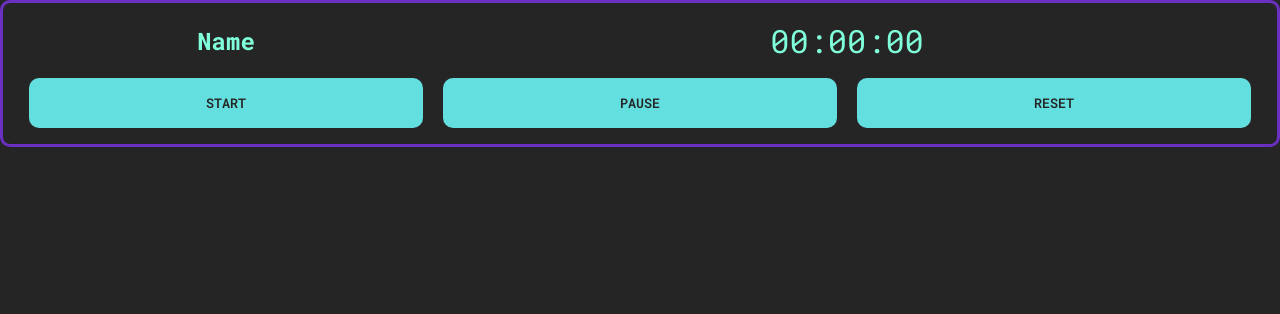
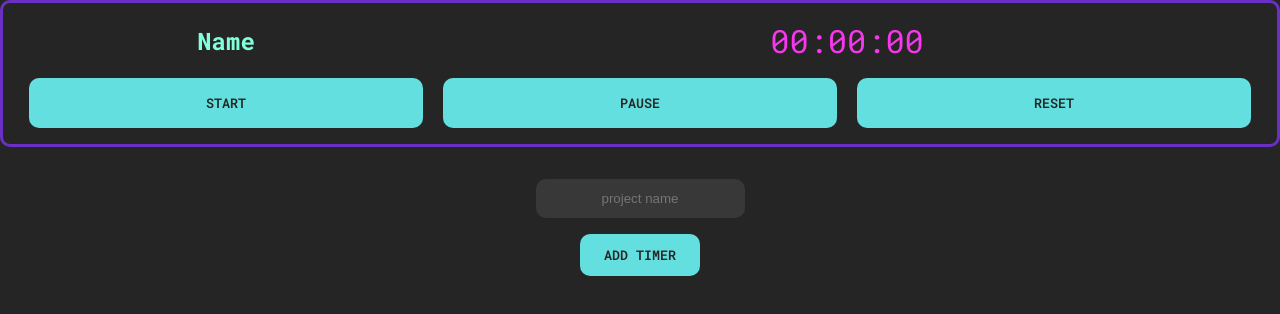
Before and after one commit to skuenzi/project-timer, a React (Create React App) app: page / in a window 1280 px wide. Shown: the top 314 px of the page. Built offline with nearby package versions, Linux system fonts and the light colour scheme.

Commit message:
added and styled addTimerform component

```diff
--- a/package.json
+++ b/package.json
@@ -8,6 +8,7 @@
     "@testing-library/user-event": "^13.5.0",
     "react": "^18.2.0",
     "react-dom": "^18.2.0",
+    "react-icons": "^4.4.0",
     "react-scripts": "5.0.1",
     "web-vitals": "^2.1.4"
   },
--- /dev/null
+++ b/src/AddTimerForm.js
@@ -0,0 +1,32 @@
+import { useState } from "react";
+import { AiOutlinePlus } from "react-icons/ai";
+
+export default function AddTimerForm(second) {
+  const [showAddTimerForm, setShowAddTimerForm] = useState(true);
+  return (
+    <section className="add-timer">
+      {!showAddTimerForm ? (
+        <AiOutlinePlus
+          className="add-timer-btn"
+          onClick={() => setShowAddTimerForm((prevState) => !prevState)}
+        />
+      ) : (
+        <form className="add-timer-form">
+          <input
+            name="projectName"
+            type="text"
+            placeholder="project name"
+            className="name-input"
+          ></input>
+          <button
+            type="button"
+            className="submit btn"
+            onClick={() => setShowAddTimerForm((prevState) => !prevState)}
+          >
+            Add Timer
+          </button>
+        </form>
+      )}
+    </section>
+  );
+}
--- a/src/App.js
+++ b/src/App.js
@@ -1,3 +1,4 @@
+import AddTimerForm from "./AddTimerForm";
 import Timers from "./Timers";
 
 
@@ -5,6 +6,7 @@ function App() {
   return (
     <div className="App">
       <Timers />
+      <AddTimerForm />
     </div>
   );
 }
--- a/src/Timer.js
+++ b/src/Timer.js
@@ -1,5 +1,4 @@
 export default function Timer(second) {
-// testing git commands
 
     return (
         <>
--- a/src/index.css
+++ b/src/index.css
@@ -6,9 +6,11 @@
 
 :root {
   --bg-color: #252525;
+  --light-bg: rgb(56, 56, 56);
   --purple: #6930C3;
   --teal: #64DFDF;
   --mint: #80FFDB;
+  --pink: #F637EC;
 }
 
 body {
@@ -55,6 +57,7 @@ body {
   place-self: center;
   grid-area: timer;
   font-size: 2rem;
+  color: var(--pink)
 }
 
 .timer-start {
@@ -66,3 +69,54 @@ body {
 .timer-reset {
   grid-area: reset;
 }
+
+.add-timer {
+  width: 100%;
+  display: flex;
+  flex-direction: column;
+  align-items: center;
+  justify-content: center;
+}
+.add-timer-btn {
+  margin-top: 1rem;
+  padding: .15rem;
+  font-size: 6rem;
+  border-radius: 50%;
+  border: 3px var(--bg-color) solid;
+  color: var(--pink);
+}
+
+.add-timer-btn:hover,
+.add-timer-btn:focus,
+.add-timer-btn:active {
+  border: 3px var(--pink) solid;
+}
+
+.add-timer-form {
+  display: flex;
+  flex-direction: column;
+  margin: 1rem;
+  align-items: center;
+  justify-content: center;
+}
+
+.name-input {
+  margin: 1rem;
+  padding: .75rem 1rem;
+  text-align: center;
+  border-radius: 10px;
+  border: none;
+  background-color: var(--light-bg);
+  color: var(--teal);
+}
+
+.name-input:focus,
+.name-input:active,
+.name-input:hover {
+  outline: medium ridge var(--pink);
+}
+
+.submit {
+  padding: .75rem 1.5rem;
+  width: auto;
+}
```
Also changed, not shown: public/manifest.json, 1 other file (tests, documents, lock files or other folders).
